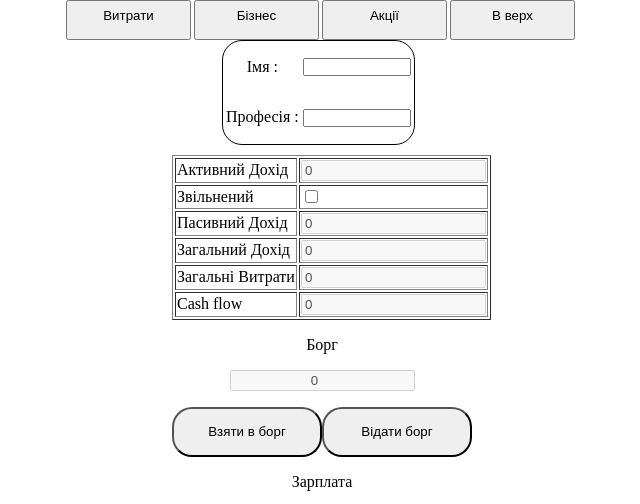
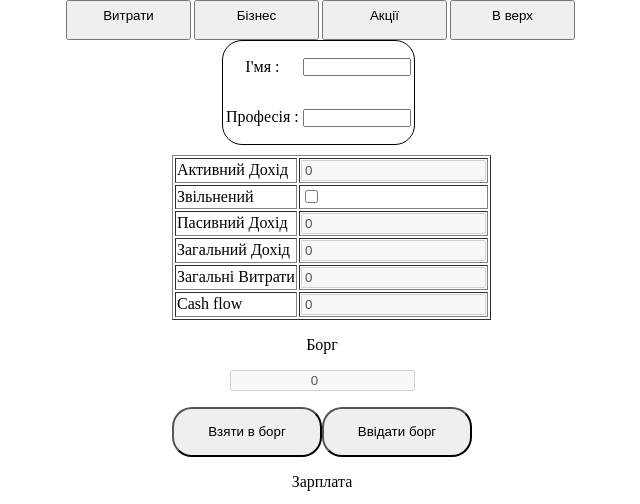
Before and after one commit to Anatoliy107/hellow, a plain HTML site: page index.html in a window 1280 px wide. Shown: the top 504 px of the page, 318-958 px from the left. Drawn offline with nearby package versions, Linux system fonts and the light colour scheme.

Commit message:
Update index.html

```diff
--- a/index.html
+++ b/index.html
@@ -20,7 +20,7 @@
 			<div class="value">
 			<table  style="border-radius: 20px; overflow: hidden; border:1px solid black; line-height: 0.9em;">
 				<tr>
-					<td><p style="text-align: center;">Імя : </p></td>
+					<td><p style="text-align: center;">І'мя : </p></td>
 					<td><input type="text"></td>
 
 				</tr>
@@ -66,7 +66,7 @@
 				<p style="text-align: center;"><input type="number"  style="text-align: center;" value="0" id="debt" disabled></p>
 				<div class="button">
 					<button  id="debt-increase">Взяти в борг</button>
-					<button  id="debt-decrease" >Відати борг</button>
+					<button  id="debt-decrease" >Ввідати борг</button>
 				</div>
 				<p style="text-align: center;" >Зарплата</p>
 				<P style="text-align: center; "><input type="number" id="zarplata"></P>
```
